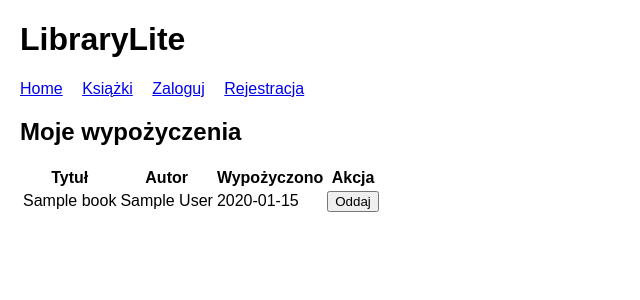
After one commit to kamilf1212/tdo-projekt, a FastAPI app: template app/templates/my_loans.html in a window 1280 px wide. The commit adds this page. Shown: the top 300 px of the page, without its empty margins (0-640 px from the left). Run offline with FastAPI, Linux system fonts and the light colour scheme; the template is opened without the code that fills it: most values are stand-ins (such as "Sample title", 1, 10 or a date in 2020).

Commit message:
Dodanie autoryzacji za pomocą logowania i rejestracji

```diff
--- a/app/main.py
+++ b/app/main.py
@@ -1,110 +1,311 @@
-from fastapi import FastAPI, Request, Form
+from fastapi import FastAPI, Request, Form, Depends, HTTPException
 from pathlib import Path
 from fastapi.templating import Jinja2Templates
 from fastapi.staticfiles import StaticFiles
-from starlette.responses import HTMLResponse
+from fastapi.responses import RedirectResponse, HTMLResponse
+from sqlalchemy.orm import Session
+from starlette import status
+from app import models
+from app.database import Base, engine, SessionLocal
+from app.init_db import init_db
+from app.models import User, Book, Loan
 from app.routers import books
-from app.database import Base, engine, SessionLocal
-import os
-from fastapi.responses import RedirectResponse
-from sqlalchemy.orm import Session
-from app import models
-
-Base.metadata.create_all(bind=engine)
+from app.security import hash_password, verify_password
+from datetime import datetime
 
 app = FastAPI(title="LibraryLite")
 
 BASE_DIR = Path(__file__).resolve().parent
 templates = Jinja2Templates(directory=str(BASE_DIR / "templates"))
-static_dir = os.path.join(BASE_DIR, "static")
-app.mount("/static", StaticFiles(directory=static_dir), name="static")
+app.mount("/static", StaticFiles(directory=str(BASE_DIR / "static")), name="static")
 
 app.include_router(books.router)
 
 
 @app.on_event("startup")
-async def startup_event():
-    from app.init_db import init_db
+def startup():
     init_db()
+
+def get_db():
+    db = SessionLocal()
+    try:
+        yield db
+    finally:
+        db.close()
+
+def get_current_user(request: Request, db: Session = Depends(get_db)) -> User:
+    username = request.cookies.get("user")
+
+    if not username:
+        raise HTTPException(
+            status_code=status.HTTP_401_UNAUTHORIZED,
+            detail="Not authenticated"
+        )
+
+    user = db.query(User).filter(User.username == username).first()
+    if not user:
+        raise HTTPException(
+            status_code=status.HTTP_401_UNAUTHORIZED,
+            detail="User not found"
+        )
+
+    return user
+
+def get_current_user_optional(request: Request, db: Session = Depends(get_db)):
+    username = request.cookies.get("user")
+    if not username:
+        return None
+    return db.query(User).filter(User.username == username).first()
+
+def admin_required(user: User = Depends(get_current_user)):
+    if not user.is_admin:
+        raise HTTPException(
+            status_code=status.HTTP_403_FORBIDDEN,
+            detail="Admin access required"
+        )
+    return user
 
 
 @app.get("/")
-def home(request: Request):
-    return templates.TemplateResponse("index.html", {"request": request})
+def home(request: Request, user: User | None = Depends(get_current_user_optional)):
+    return templates.TemplateResponse(
+        "index.html",
+        {
+            "request": request,
+            "user": user
+        }
+    )
+
+@app.get("/books-list")
+def books_list(
+    request: Request,
+    db: Session = Depends(get_db),
+    user: User | None = Depends(get_current_user_optional)
+):
+    books = db.query(Book).all()
+
+    borrowed_book_ids = {
+        loan.book_id
+        for loan in db.query(Loan)
+        .filter(Loan.returned_at == None)
+        .all()
+    }
+
+    return templates.TemplateResponse(
+        "books.html",
+        {
+            "request": request,
+            "books": books,
+            "borrowed_book_ids": borrowed_book_ids,
+            "user": user
+        }
+    )
+
+@app.post("/borrow/{book_id}")
+def borrow_book(
+    book_id: int,
+    user: User = Depends(get_current_user),
+    db: Session = Depends(get_db)
+):
+    active_loan = db.query(Loan).filter(
+        Loan.book_id == book_id,
+        Loan.returned_at == None
+    ).first()
+
+    if active_loan:
+        raise HTTPException(400, "Book already borrowed")
+
+    loan = Loan(user_id=user.id, book_id=book_id)
+    db.add(loan)
+    db.commit()
+
+    return RedirectResponse("/books-list", status_code=303)
+
+
+@app.get("/my-loans")
+def my_loans(
+    request: Request,
+    user: User = Depends(get_current_user),
+    db: Session = Depends(get_db)
+):
+    loans = (
+        db.query(Loan)
+        .join(Book)
+        .filter(
+            Loan.user_id == user.id,
+            Loan.returned_at == None
+        )
+        .all()
+    )
+
+    return templates.TemplateResponse(
+        "my_loans.html",
+        {
+            "request": request,
+            "loans": loans
+        }
+    )
+
+@app.post("/return/{loan_id}")
+def return_book(
+    loan_id: int,
+    user: User = Depends(get_current_user),
+    db: Session = Depends(get_db)
+):
+    loan = db.query(Loan).filter(
+        Loan.id == loan_id,
+        Loan.user_id == user.id,
+        Loan.returned_at == None
+    ).first()
+
+    if not loan:
+        raise HTTPException(404, "Loan not found")
+
+    loan.returned_at = datetime.utcnow()
+    db.commit()
+
+    return RedirectResponse("/my-loans", status_code=303)
+
+@app.get("/add-book")
+def add_book_form(
+    request: Request,
+    admin: User = Depends(admin_required)
+):
+    return templates.TemplateResponse("add_book.html", {"request": request})
 
 @app.post("/add-book")
-def add_book(title: str = Form(...), author: str = Form(...), description: str | None = Form(None), year: int | None = Form(None)):
-    db: Session = SessionLocal()
-    try:
-        book = models.Book(
-            title=title,
-            author=author,
-            description=description,
-            year=year
-        )
-        db.add(book)
-        db.commit()
-    finally:
-        db.close()
+def add_book(
+    title: str = Form(...),
+    author: str = Form(...),
+    description: str = Form(None),
+    year: int = Form(None),
+    db: Session = Depends(get_db),
+    admin: User = Depends(admin_required)
+):
+    book = models.Book(
+        title=title,
+        author=author,
+        description=description,
+        year=year
+    )
 
-    return RedirectResponse(url="/", status_code=303)
+    db.add(book)
+    db.commit()
 
-@app.get("/add-book")
-def add_book_form(request: Request):
-    return templates.TemplateResponse("add_book.html", {"request": request})
-
-@app.get("/books-list")
-def books_list(request: Request):
-    db = SessionLocal()
-    try:
-        books = db.query(models.Book).all()
-    finally:
-        db.close()
-
-    return templates.TemplateResponse("books.html", {"request": request, "books": books})
+    return RedirectResponse("/books-list", status_code=303)
 
 @app.get("/edit-book/{book_id}")
-def edit_book_form(book_id: int, request: Request):
-    db = SessionLocal()
-    try:
-        book = db.query(models.Book).filter(models.Book.id == book_id).first()
-    finally:
-        db.close()
+def edit_book_form(
+    book_id: int,
+    request: Request,
+    db: Session = Depends(get_db),
+    admin: User = Depends(admin_required)
+):
+    book = db.query(Book).filter(Book.id == book_id).first()
 
     if not book:
-        return HTMLResponse(content="Book not found", status_code=404)
+        raise HTTPException(status_code=404, detail="Book not found")
 
-    return templates.TemplateResponse("edit_book.html", {"request": request, "book": book})
+    return templates.TemplateResponse(
+        "edit_book.html",
+        {
+            "request": request,
+            "book": book
+        }
+    )
 
 @app.post("/edit-book/{book_id}")
-def edit_book(book_id: int, title: str = Form(...), author: str = Form(...), description: str | None = Form(None), year: int | None = Form(None)):
-    db = SessionLocal()
-    try:
-        book = db.query(models.Book).filter(models.Book.id == book_id).first()
-        if book:
-            book.title = title
-            book.author = author
-            book.description = description
-            book.year = year
-            db.commit()
-    finally:
-        db.close()
+def edit_book(
+    book_id: int,
+    title: str = Form(...),
+    author: str = Form(...),
+    description: str | None = Form(None),
+    year: int | None = Form(None),
+    db: Session = Depends(get_db),
+    admin: User = Depends(admin_required)
+):
+    book = db.query(Book).filter(Book.id == book_id).first()
 
-    return RedirectResponse(url="/books-list", status_code=303)
+    if not book:
+        raise HTTPException(status_code=404, detail="Book not found")
+
+    book.title = title
+    book.author = author
+    book.description = description
+    book.year = year
+
+    db.commit()
+
+    return RedirectResponse("/books-list", status_code=303)
+
 
 @app.post("/delete-book/{book_id}")
-def delete_book(book_id: int):
-    db = SessionLocal()
-    try:
-        book = db.query(models.Book).filter(models.Book.id == book_id).first()
-        if book:
-            db.delete(book)
-            db.commit()
-    finally:
-        db.close()
+def delete_book(
+    book_id: int,
+    db: Session = Depends(get_db),
+    user: User = Depends(get_current_user)
+):
 
-    return RedirectResponse(url="/books-list", status_code=303)
+    if not user.is_admin:
+        raise HTTPException(status_code=403, detail="Admin only")
 
-# if __name__ == "__main__":
-#     import uvicorn
-#     uvicorn.run("main:app", host="0.0.0.0", port=8000, reload=True)
+    book = db.query(models.Book).filter(models.Book.id == book_id).first()
+
+    if not book:
+        raise HTTPException(status_code=404, detail="Book not found")
+
+    db.delete(book)
+    db.commit()
+
+    return RedirectResponse("/books-list", status_code=303)
+
+@app.get("/register")
+def register_page(request: Request):
+    return templates.TemplateResponse("register.html", {"request": request})
+
+@app.post("/register")
+def register(
+    username: str = Form(...),
+    password: str = Form(...),
+    db: Session = Depends(get_db)
+):
+    if db.query(User).filter(User.username == username).first():
+        raise HTTPException(400, "User already exists")
+
+    user = User(
+        username=username,
+        password_hash=hash_password(password)
+    )
+    db.add(user)
+    db.commit()
+
+    response = RedirectResponse("/", status_code=303)
+    response.set_cookie("user", username, httponly=True)
+    return response
+
+@app.get("/login")
+def login_page(request: Request):
+    return templates.TemplateResponse("login.html", {"request": request})
+
+@app.post("/login")
+def login(
+    username: str = Form(...),
+    password: str = Form(...),
+    db: Session = Depends(get_db)
+):
+    user = db.query(User).filter(User.username == username).first()
+    if not user or not verify_password(password, user.password_hash):
+        raise HTTPException(
+            status_code=status.HTTP_401_UNAUTHORIZED,
+            detail="Invalid credentials"
+        )
+
+    response = RedirectResponse("/", status_code=303)
+    response.set_cookie("user", username, httponly=True)
+    return response
+
+@app.get("/logout")
+def logout():
+    response = RedirectResponse("/", status_code=303)
+    response.delete_cookie("user")
+    return response
--- a/app/routers/books.py
+++ b/app/routers/books.py
@@ -1,5 +1,4 @@
 from http.client import HTTPException
-
 from fastapi import APIRouter, Depends
 from sqlalchemy.orm import Session
 from app import models, schemas
--- a/app/templates/base.html
+++ b/app/templates/base.html
@@ -8,11 +8,21 @@
 <body>
     <header>
         <h1>LibraryLite</h1>
+
         <nav>
             <a href="/">Home</a>
-            <a href="/books">Books (JSON)</a>
+            <a href="/books-list">Książki</a>
+
+            {% if request.cookies.get("user") %}
+                <a href="/my-loans">Moje wypożyczenia</a>
+                <a href="/logout">Wyloguj</a>
+            {% else %}
+                <a href="/login">Zaloguj</a>
+                <a href="/register">Rejestracja</a>
+            {% endif %}
         </nav>
     </header>
+
     <main>
         {% block content %}{% endblock %}
     </main>
--- /dev/null
+++ b/app/templates/my_loans.html
@@ -0,0 +1,32 @@
+{% extends "base.html" %}
+
+{% block content %}
+<h2>Moje wypożyczenia</h2>
+
+{% if loans %}
+<table>
+    <tr>
+        <th>Tytuł</th>
+        <th>Autor</th>
+        <th>Wypożyczono</th>
+        <th>Akcja</th>
+    </tr>
+
+    {% for loan in loans %}
+    <tr>
+        <td>{{ loan.book.title }}</td>
+        <td>{{ loan.book.author }}</td>
+        <td>{{ loan.borrowed_at.strftime("%Y-%m-%d") }}</td>
+        <td>
+            <form method="post" action="/return/{{ loan.id }}">
+                <button type="submit">Oddaj</button>
+            </form>
+        </td>
+    </tr>
+    {% endfor %}
+</table>
+{% else %}
+<p>Nie masz aktualnie wypożyczonych książek.</p>
+{% endif %}
+
+{% endblock %}
--- a/requirements.txt
+++ b/requirements.txt
@@ -10,3 +10,4 @@ pydantic~=2.12.5
 pytest
 httpx
 flake8
+passlib~=1.7.4
```
Also changed, not shown: app/init_db.py (+19 -4 lines), app/models.py (+28 -2 lines), app/security.py (added, +9 -0 lines), app/templates/books.html (+36 -22 lines), app/templates/index.html (+5 -10 lines), app/templates/login.html (added, +9 -0 lines), app/templates/register.html (added, +9 -0 lines).
